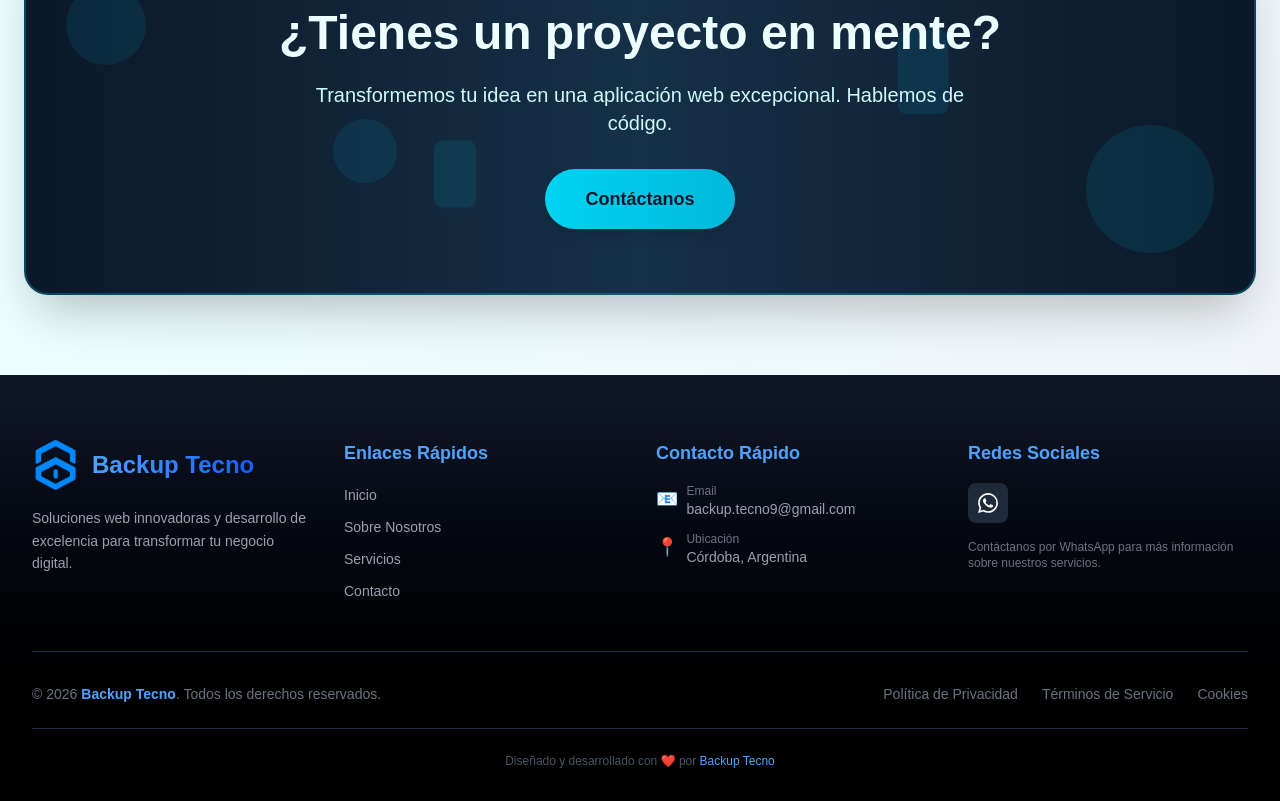
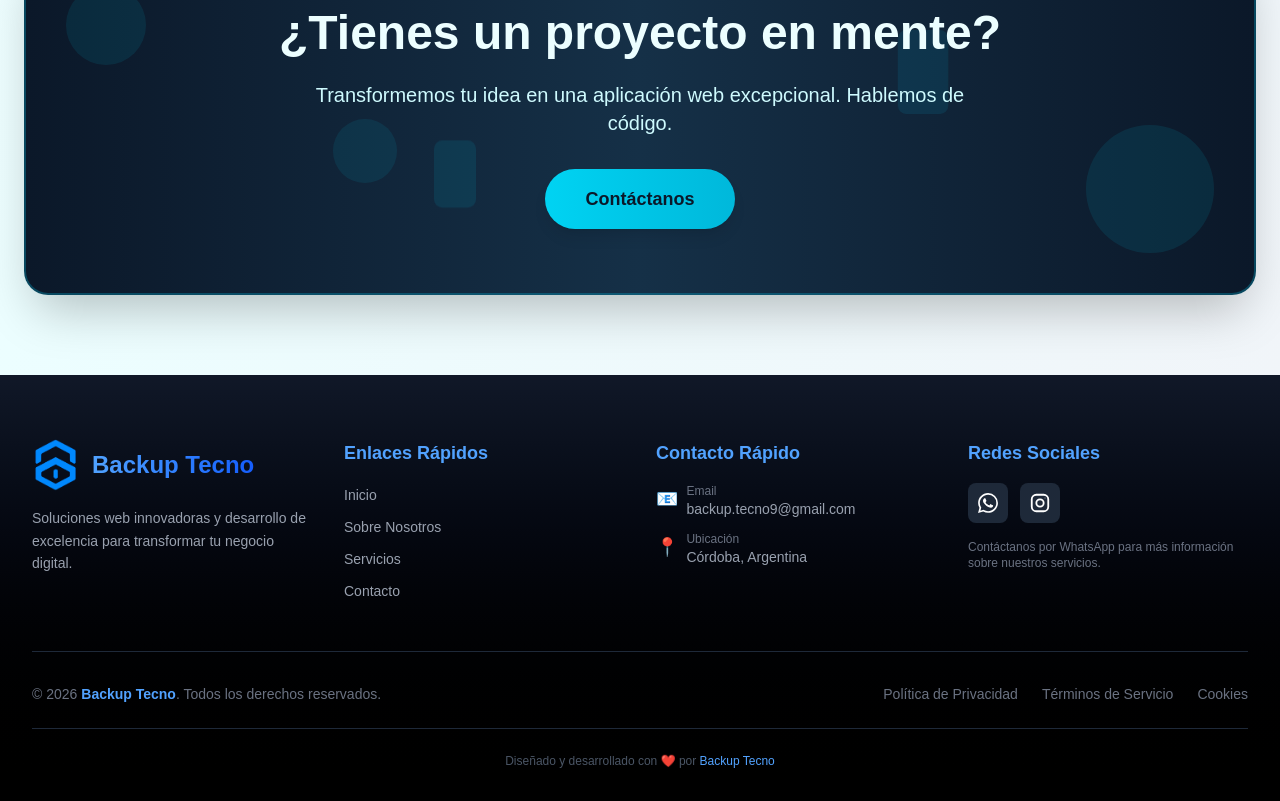
Before and after one commit to JPGenaro/BackupTecno, a Next.js app in the folder frontend/: page /nosotros in a window 1280 px wide. Shown: the part 2707-3508 px from the top of the page. Built offline with nearby package versions, Linux system fonts and the light colour scheme.

Commit message:
ig agregado

```diff
--- a/frontend/postcss.config.mjs
+++ b/frontend/postcss.config.mjs
@@ -1,5 +1,7 @@
-export default {
+const postcssConfig = {
   plugins: {
     "@tailwindcss/postcss": {},
   },
 };
+
+export default postcssConfig;
--- a/frontend/src/app/nosotros/page.tsx
+++ b/frontend/src/app/nosotros/page.tsx
@@ -1,15 +1,10 @@
 'use client';
 
-import { useEffect, useState } from 'react';
 import { useContact } from '@/context/ContactContext';
 
 export default function NosotrosPage() {
-  const [isVisible, setIsVisible] = useState(false);
+  const isVisible = true;
   const { openContact } = useContact();
-
-  useEffect(() => {
-    setIsVisible(true);
-  }, []);
 
   return (
     <div className="min-h-screen bg-gradient-to-br from-slate-50 via-cyan-50 to-slate-100">
--- a/frontend/src/app/proyectos/page.tsx
+++ b/frontend/src/app/proyectos/page.tsx
@@ -1,14 +1,9 @@
 'use client';
 
-import { useState, useEffect } from 'react';
 import Image from 'next/image';
 
 export default function ProyectosPage() {
-  const [isVisible, setIsVisible] = useState(false);
-
-  useEffect(() => {
-    setIsVisible(true);
-  }, []);
+  const isVisible = true;
 
   const proyectos = [
     {
--- a/frontend/src/app/servicios/page.tsx
+++ b/frontend/src/app/servicios/page.tsx
@@ -1,15 +1,10 @@
 'use client';
 
-import { useEffect, useState } from 'react';
 import { useContact } from '@/context/ContactContext';
 
 export default function ServiciosPage() {
-  const [isVisible, setIsVisible] = useState(false);
+  const isVisible = true;
   const { openContact } = useContact();
-
-  useEffect(() => {
-    setIsVisible(true);
-  }, []);
 
   const services = [
     {
--- a/frontend/src/app/terminos-condiciones/page.tsx
+++ b/frontend/src/app/terminos-condiciones/page.tsx
@@ -147,7 +147,7 @@ export default function TerminosCondiciones() {
               <ul className="list-disc list-inside space-y-2 text-slate-300 ml-2">
                 <li>BackupTecno no será responsable por daños indirectos, incidentales, especiales o consecuentes</li>
                 <li>Nuestra responsabilidad total se limita al monto pagado por el cliente en los 12 meses anteriores</li>
-                <li>El servicio se proporciona "tal como está" sin garantías adicionales más allá de lo codificado en el contrato</li>
+                <li>El servicio se proporciona &quot;tal como está&quot; sin garantías adicionales más allá de lo codificado en el contrato</li>
                 <li>No somos responsables por pérdida de datos o interrupciones de servicio fuera de nuestro control</li>
               </ul>
             </section>
--- a/frontend/src/components/Footer.tsx
+++ b/frontend/src/components/Footer.tsx
@@ -12,6 +12,23 @@ const WhatsAppIcon = () => (
     xmlns="http://www.w3.org/2000/svg"
   >
     <path d="M17.472 14.382c-.297-.149-1.758-.867-2.03-.967-.273-.099-.471-.148-.67.15-.197.297-.767.966-.94 1.164-.173.199-.347.223-.644.075-.297-.15-1.255-.463-2.39-1.475-.883-.788-1.48-1.761-1.653-2.059-.173-.297-.018-.458.13-.606.134-.133.298-.347.446-.52.149-.174.198-.298.298-.497.099-.198.05-.371-.025-.52-.075-.149-.669-1.612-.916-2.207-.242-.579-.487-.5-.669-.51-.173-.008-.371-.01-.57-.01-.198 0-.52.074-.792.372-.272.297-1.04 1.016-1.04 2.479 0 1.462 1.065 2.875 1.213 3.074.149.198 2.096 3.2 5.077 4.487.709.306 1.262.489 1.694.625.712.227 1.36.195 1.871.118.571-.085 1.758-.719 2.006-1.413.248-.694.248-1.289.173-1.413-.074-.124-.272-.198-.57-.347m-5.421 7.403h-.004a9.87 9.87 0 01-5.031-1.378l-.361-.214-3.741.982.998-3.648-.235-.374a9.86 9.86 0 01-1.51-5.26c.001-5.45 4.436-9.884 9.888-9.884 2.64 0 5.122 1.03 6.988 2.898a9.825 9.825 0 012.893 6.994c-.003 5.45-4.437 9.884-9.885 9.884m8.413-18.297A11.815 11.815 0 0012.05 0C5.495 0 .16 5.335.157 11.892c0 2.096.547 4.142 1.588 5.945L.057 24l6.305-1.654a11.882 11.882 0 005.683 1.448h.005c6.554 0 11.89-5.335 11.893-11.893a11.821 11.821 0 00-3.48-8.413Z" />
+  </svg>
+);
+
+const InstagramIcon = () => (
+  <svg
+    className="w-[22px] h-[22px]"
+    fill="none"
+    stroke="currentColor"
+    strokeWidth="2"
+    strokeLinecap="round"
+    strokeLinejoin="round"
+    viewBox="0 0 24 24"
+    xmlns="http://www.w3.org/2000/svg"
+  >
+    <rect x="3" y="3" width="18" height="18" rx="5" ry="5" />
+    <circle cx="12" cy="12" r="4" />
+    <circle cx="17.5" cy="6.5" r="0.5" fill="currentColor" stroke="none" />
   </svg>
 );
 
@@ -111,6 +128,15 @@ export default function Footer() {
               >
                 <WhatsAppIcon />
               </Link>
+              <Link
+                href="https://www.instagram.com/backuptecno/"
+                target="_blank"
+                rel="noopener noreferrer"
+                title="Instagram"
+                className="w-10 h-10 flex items-center justify-center bg-gray-800 hover:bg-pink-500 rounded-lg transition-all duration-300 transform hover:scale-110"
+              >
+                <InstagramIcon />
+              </Link>
             </div>
             <p className="text-gray-500 text-xs mt-4">
               Contáctanos por WhatsApp para más información sobre nuestros servicios.
--- a/frontend/src/hooks/useLocalStorage.ts
+++ b/frontend/src/hooks/useLocalStorage.ts
@@ -3,21 +3,22 @@
  * Agrega aquí tus custom hooks de React
  */
 
-import { useState, useEffect } from "react";
+import { useState } from "react";
 
 export function useLocalStorage<T>(key: string, initialValue: T) {
-  const [storedValue, setStoredValue] = useState<T>(initialValue);
+  const [storedValue, setStoredValue] = useState<T>(() => {
+    if (typeof window === "undefined") {
+      return initialValue;
+    }
 
-  useEffect(() => {
     try {
       const item = window.localStorage.getItem(key);
-      if (item) {
-        setStoredValue(JSON.parse(item));
-      }
+      return item ? (JSON.parse(item) as T) : initialValue;
     } catch (error) {
       console.error(`Error reading from localStorage:`, error);
+      return initialValue;
     }
-  }, [key]);
+  });
 
   const setValue = (value: T) => {
     try {
--- a/frontend/tailwind.config.js
+++ b/frontend/tailwind.config.js
@@ -1,5 +1,5 @@
 /** @type {import('tailwindcss').Config} */
-export default {
+const tailwindConfig = {
   content: [
     "./src/pages/**/*.{js,ts,jsx,tsx,mdx}",
     "./src/components/**/*.{js,ts,jsx,tsx,mdx}",
@@ -10,3 +10,5 @@ export default {
   },
   plugins: [],
 };
+
+export default tailwindConfig;
```
